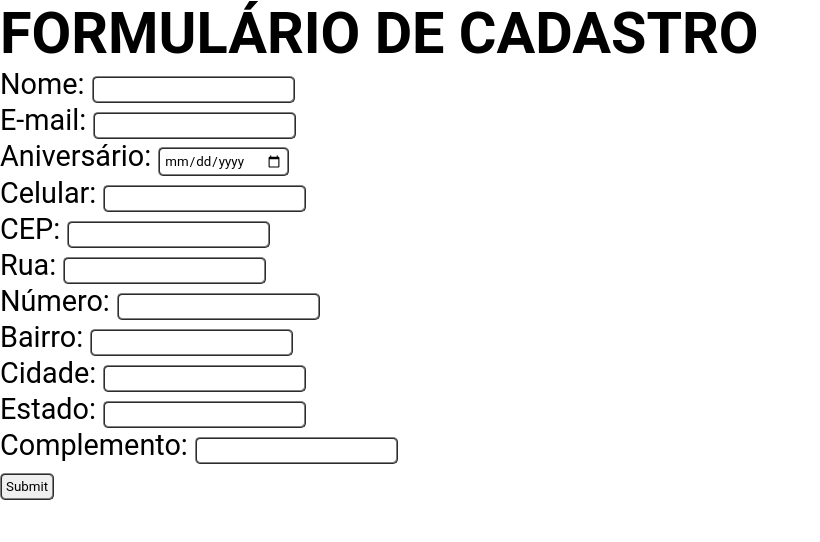
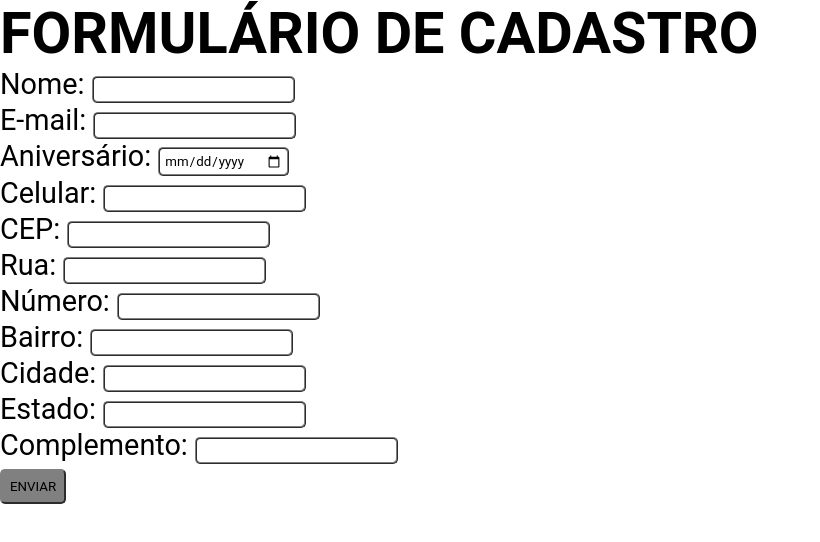
Before and after one commit to TruderiaAraras/Truderia-2.0-User, a React (Create React App) app: page /Cadastro in a window 1280 px wide. Shown: the top 542 px of the page, without its empty margins (0-820 px from the left). Built offline with nearby package versions, Linux system fonts and the light colour scheme.

Commit message:
Problema do Formik com o Yup RESOLVIDO

```diff
--- a/src/pages/cadastro/index.tsx
+++ b/src/pages/cadastro/index.tsx
@@ -5,13 +5,6 @@ import { Formik, Form, Field, ErrorMessage } from "formik";
 import { Container } from "./style";
 
 export const Cadastro: React.FC = () => {
-  const sleep = (ms) => new Promise((r) => setTimeout(r, ms));
-
-  async function handleSubmit(values: any) {
-    console.log('teste')
-    await sleep(500);
-    alert(JSON.stringify(values, null, 2));
-  }
 
   yup.setLocale(pt)
   const validation = yup.object().shape({
@@ -22,7 +15,6 @@ export const Cadastro: React.FC = () => {
     cep: yup.string().min(8).max(8).required(),
     rua: yup.string().required(),
     numero: yup.string().required(),
-    endereco: yup.string().required(),
     bairro: yup.string().required(),
     cidade: yup.string().required(),
     estado: yup.string().required(),
@@ -46,7 +38,11 @@ export const Cadastro: React.FC = () => {
           estado: "",
           complemento: ""
         }}
-        onSubmit={async (values) => await handleSubmit(values)}
+        onSubmit={async (values) => {
+          setTimeout(() => {
+            alert(JSON.stringify(values, null, 2));
+          }, 500);
+        }}
         validationSchema={validation}
       >
         <Form>
@@ -100,7 +96,7 @@ export const Cadastro: React.FC = () => {
             <Field id="complemento" name="complemento" type="text" />
             <ErrorMessage component="span" name="complemento" />
           </div>
-          <input id="send" name="send" type="submit" />
+          <button type="submit">ENVIAR</button>
         </Form>
       </Formik>
     </Container>
--- a/src/pages/cadastro/style.ts
+++ b/src/pages/cadastro/style.ts
@@ -6,4 +6,14 @@ export const Container = styled.div`
     border-radius: 5px;
     padding: 4px;
   }
+  button {
+    border: 2px outset gray;
+    background-color: gray;
+    border-radius: 5px;
+    padding: 8px;
+  }
+  button:hover {
+    border: 2px inset lightgray;
+    background-color: lightgray;
+  }
 `;
```
